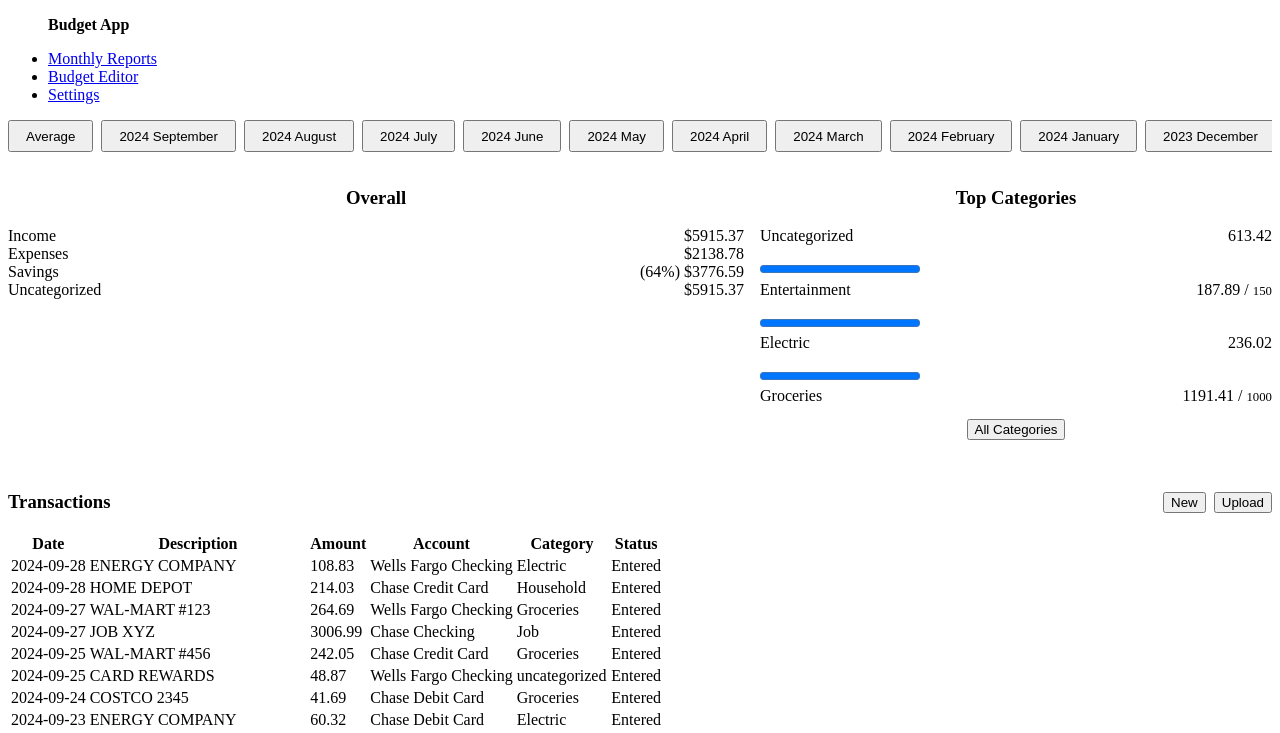
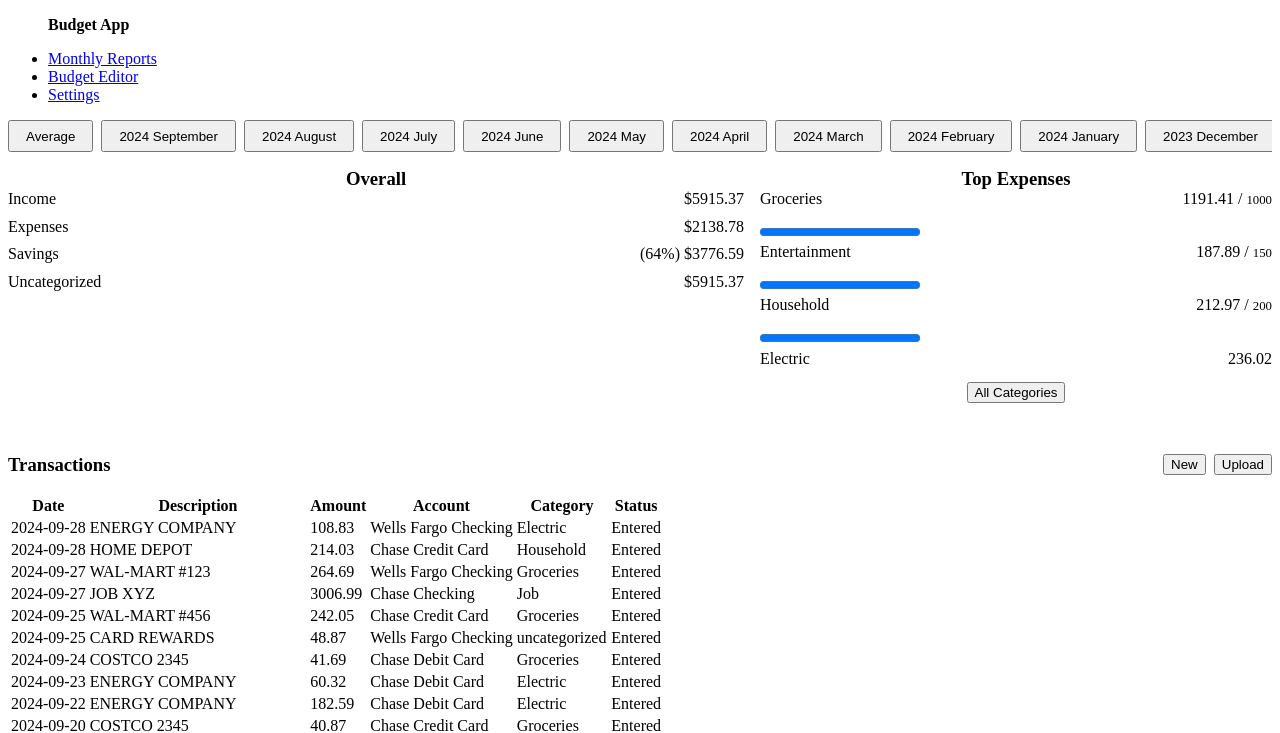
Before and after one commit to dthigpen/budget-app, a website with bundled scripts: page public/index.html in a window 1280 px wide. Shown: the top 733 px of the page. Built offline with nearby package versions, Linux system fonts and the light colour scheme.

Commit message:
Minor component updates, code clean up

```diff
--- a/public/css/index.css
+++ b/public/css/index.css
@@ -1,5 +1,3 @@
-/* @import url("./css/reset.css") */
-/* @import url("./css/pico.min.css") */
 nav {
 }
 
@@ -42,12 +40,18 @@ nav {
   flex-direction: column;
   align-items: center;
 }
-
+/* remove margin from inside header elements since header already has margin */
+article > header > * {
+  margin: 0;
+}
 .overall-section-totals > header {
   text-align: center;
 }
 
 .overall-section-totals > .overall-section-totals-list {
+  display: flex;
+  flex-direction: column;
+  gap: 0.6rem;
 }
 
 .overall-section-totals > .overall-section-totals-list > * {
--- a/public/css/reset.css
+++ /dev/null
@@ -1,35 +0,0 @@
-/* generic minimal CSS reset
-   inspiration: https://www.digitalocean.com/community/tutorials/css-minimal-css-reset */
-
-:root {
-  box-sizing: border-box;
-  line-height: 1.4;
-  /* https://kilianvalkhof.com/2022/css-html/your-css-reset-needs-text-size-adjust-probably/ */
-  -moz-text-size-adjust: none;
-  -webkit-text-size-adjust: none;
-  text-size-adjust: none;
-}
-
-*,
-*:before,
-*:after {
-  box-sizing: inherit;
-}
-
-body,
-h1,
-h2,
-h3,
-h4,
-h5,
-h6,
-p {
-  margin: 0;
-  padding: 0;
-  font-weight: normal;
-}
-
-img {
-  max-width: 100%;
-  height: auto;
-}
--- a/public/index.html
+++ b/public/index.html
@@ -50,7 +50,7 @@
               </div>
             </article>
             <article class="top-categories">
-              <header><h3>Top Categories</h3></header>
+              <header><h3>Top Expenses</h3></header>
               <div class="top-categories-list">
                 <div class="top-categories-item">
                   <div class="spread">
--- a/public/js/index.js
+++ b/public/js/index.js
@@ -39,9 +39,6 @@ function MonthSelectorBar(monthContainerEl) {
       }
       btnEl.remove();
     });
-    if (!appContext.reports) {
-      return;
-    }
 
     function setupBtn(e, onClick) {
       e.addEventListener('click', () => {
@@ -54,6 +51,7 @@ function MonthSelectorBar(monthContainerEl) {
         }
       });
     }
+    const transactions = appContext.transactions ?? [];
     // Setup Average btn
     const avgBtn = document.createElement('button');
     setupBtn(avgBtn, () => {
@@ -64,25 +62,26 @@ function MonthSelectorBar(monthContainerEl) {
       avgBtn.classList.add('outline');
     }
     monthContainerEl.appendChild(avgBtn);
+
     // Setup month buttons
-    const sortedReports = Object.values(appContext.reports.monthly).sort(
-      createCompareTo((r) => r.month, true),
-    );
-    for (const report of sortedReports) {
+    const yearMonths = [...new Set(transactions.map((t) => t.date.slice(0, 7)))]
+      .sort()
+      .reverse();
+    for (const yearMonth of yearMonths) {
       const btn = document.createElement('button');
-      const [yr, mo] = report.month.split('-');
+      const [yr, mo] = yearMonth.split('-');
       btn.textContent = `${yr} ${monthNames[mo - 1]}`;
-      btn.setAttribute('data-value', report.month);
-      if (selected !== report.month) {
+      btn.setAttribute('data-value', yearMonth);
+      if (selected !== yearMonth) {
         btn.classList.add('outline');
       }
       setupBtn(btn, () => {
-        appContext.selectedMonth = report.month;
+        appContext.selectedMonth = yearMonth;
       });
       monthContainerEl.appendChild(btn);
     }
   }
-  appContext.addEventListener('reportsChange', updateMonthButtons);
+  appContext.addEventListener('transactionsChange', updateMonthButtons);
 }
 function TransactionsPanel(tableEl) {
   const appContext = tableEl.closest('x-app-context');
@@ -176,7 +175,6 @@ function MonthTotalsPanel(totalsEl) {
         acc[categoryType] += categoryAmount;
         return acc;
       }, {});
-    console.log({ categoryTypeTotals });
     const numMonths = Object.values(
       groupBy(categorizedTransactions, (t) => t.date.slice(0, 7)),
     ).length;
@@ -289,14 +287,27 @@ function MonthCategoriesPanel(el) {
       true,
     );
 
-    console.log({ categoryAmounts });
-
     let itemsHtml = '';
-    Object.entries(categoryAmounts).forEach(
-      ([categoryName, categoryAmount]) => {
-        const category =
+    const sortedCategoryAmounts = Object.entries(categoryAmounts)
+      .map(([categoryName, categoryAmount]) => {
+        let category = null;
+        if (categoryName === 'uncategorized') {
+          category = { name: 'uncategorized' };
+        }
+        category =
           appContext.budget?.categories?.find((c) => c.name === categoryName) ??
-          {};
+          null;
+        return [category, categoryAmount];
+      })
+      .filter(([c]) => c !== null && (!c.type || c.type === 'expense'))
+      .sort(
+        createCompareTo(([budgetCategory, categoryAmount]) => {
+          // treat no goal as always being under the goal
+          const goalAmount = budgetCategory.goal ?? Infinity;
+          return categoryAmount - goalAmount;
+        }, true),
+      );
+    sortedCategoryAmounts.forEach(([category, categoryAmount]) => {
       const goal = category.goal;
       const hasGoal = goal !== undefined && goal !== null;
       const amounts = hasGoal
@@ -323,7 +334,7 @@ function MonthCategoriesPanel(el) {
       itemsHtml += html`
         <div class="top-categories-item">
           <div class="spread">
-              <div class="category">${categoryName}</div>
+            <div class="category">${category.name}</div>
             ${amounts}
           </div>
           <progress
@@ -333,112 +344,25 @@ function MonthCategoriesPanel(el) {
           />
         </div>
       `;
-      },
-    );
+    });
     topCategoriesList.innerHTML = itemsHtml;
   }
-  /*
-  const categoryTotals = Object.values(summary)
-    .map((x) => Object.entries(x.categories))
-    .flat()
-    .sort(createCompareTo((e) => e[1], true));
 
-  let childrenHtml = '';
-  for (let [name, total] of categoryTotals) {
-    if (isAvg) {
-      total = Number((total / numMonths).toFixed(2));
-    }
-    const hasGoal = false;
-    const amounts = hasGoal
-      ? html`
-          <div>
-            <span class="spent">${total}</span>
-            <span class="divider"> / </span>
-            <span class="goal">${total}</span>
-          </div>
-        `
-      : html`
-          <div>
-            <span class="spent">${total}</span>
-          </div>
-        `;
-    let progStatus = '';
-    if (hasGoal) {
-      if (total > goal) {
-        progStatus = 'over';
-      } else if (total <= 0.25 * goal) {
-        progStatus = 'low';
-      }
-    }
-
-    const row = html`
-      <div class="top-categories-item">
-        <div class="spread">
-          <div class="category">${name}</div>
-          ${amounts}
-        </div>
-        <progress
-          class="${progStatus}"
-          value="${Math.round(total)}"
-          max="${Math.round(total)}"
-        />
-      </div>
-    `;
-    childrenHtml += row;
-  }
-  parentEl.innerHTML = childrenHtml;
-  */
   appContext.addEventListener('transactionsChange', updateTopCategories);
   appContext.addEventListener('budgetChange', updateTopCategories);
   appContext.addEventListener('selectedMonthChange', updateTopCategories);
 }
-function MonthPanel(el) {
-  const appContext = el.closest('x-app-context');
-
-  function updateMonth() {
-    const selectedMonth = appContext.selectedMonth;
-    const isAvg = selectedMonth === undefined || selectedMonth === null;
-    const reports = appContext.reports ?? {};
-    const budget = appContext.budget;
-    const currencySymbol = appContext.settings.currencySymbol;
-    const transactions = isAvg
-      ? reports.transactions
-      : reports.monthly[selectedMonth].transactions;
-    console.log({ reports });
-    if (!budget || (budget?.categories ?? []).length === 0) {
-      console.warn(
-        'Unable to update panel, budget, transactions, reports are required.',
-      );
-      return;
-    }
-    // updateMonthTotalsPanel(
-    //   el.querySelector('.overall-section-totals'),
-    //   reports,
-    //   selectedMonth,
-    //   currencySymbol,
-    // );
-    // updateMonthCategoriesPanel(
-    //   el.querySelector('.top-categories'),
-    //   reports,
-    //   budget,
-    //   selectedMonth,
-    // );
-  }
-
-  appContext.addEventListener('transactionsChange', updateMonth);
-  appContext.addEventListener('reportsChange', updateMonth);
-  appContext.addEventListener('selectedMonthChange', updateMonth);
-}
 
 const app = () => {
   console.log('Loading app');
+  // register custom elements
   registerAppContext();
+  // Setup mount function components
+  MonthSelectorBar(document.querySelector('.month-bar'));
+  MonthTotalsPanel(document.querySelector('.overall-section-totals'));
+  MonthCategoriesPanel(document.querySelector('.top-categories'));
+  TransactionsPanel(document.querySelector('.transactions-section table'));
   TransactionsUpload(document.getElementById('file-upload-btn'));
-  MonthPanel(document.querySelector('.month-sections'));
-  MonthSelectorBar(document.querySelector('.month-bar'));
-  TransactionsPanel(document.querySelector('.transactions-section table'));
-  MonthCategoriesPanel(document.querySelector('.top-categories'));
-  MonthTotalsPanel(document.querySelector('.overall-section-totals'));
   // load data from storage and generate reports
   const appContext = document.querySelector('x-app-context');
   appContext.loadFromLocalStorage();
```
Lines whose indentation alone changed are shown as unchanged.
